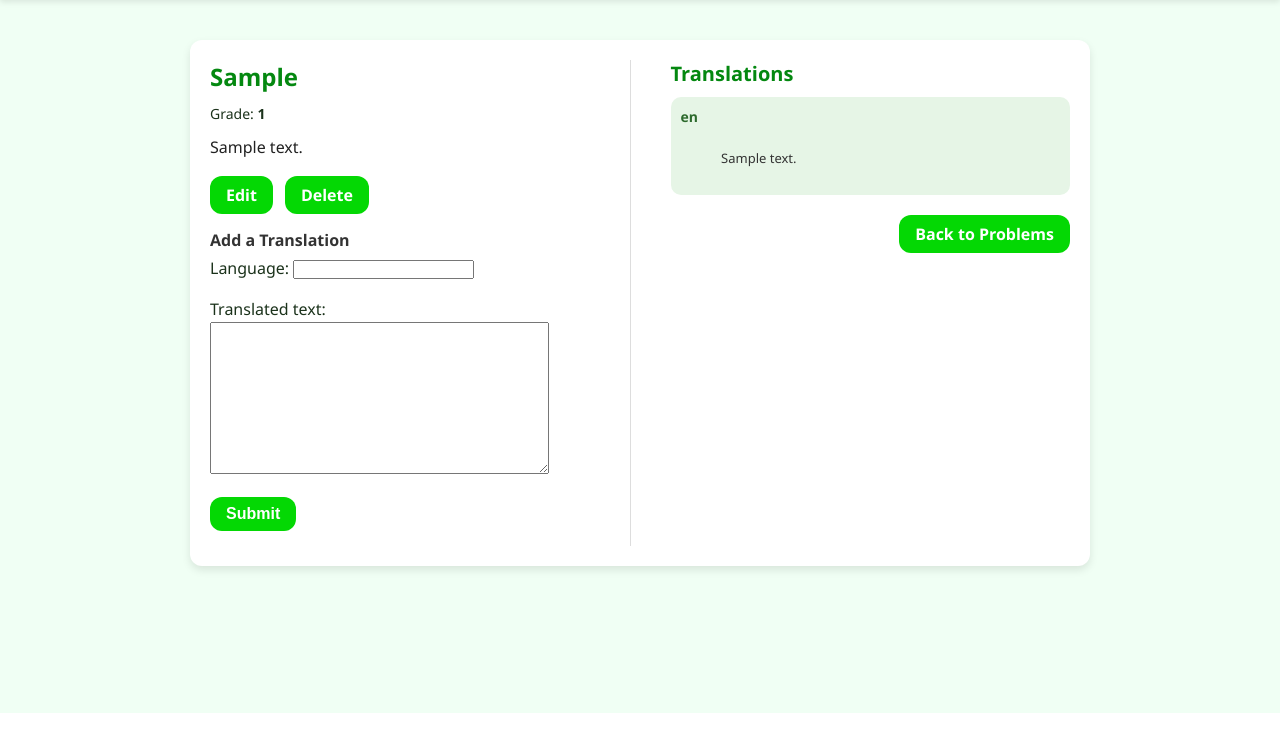
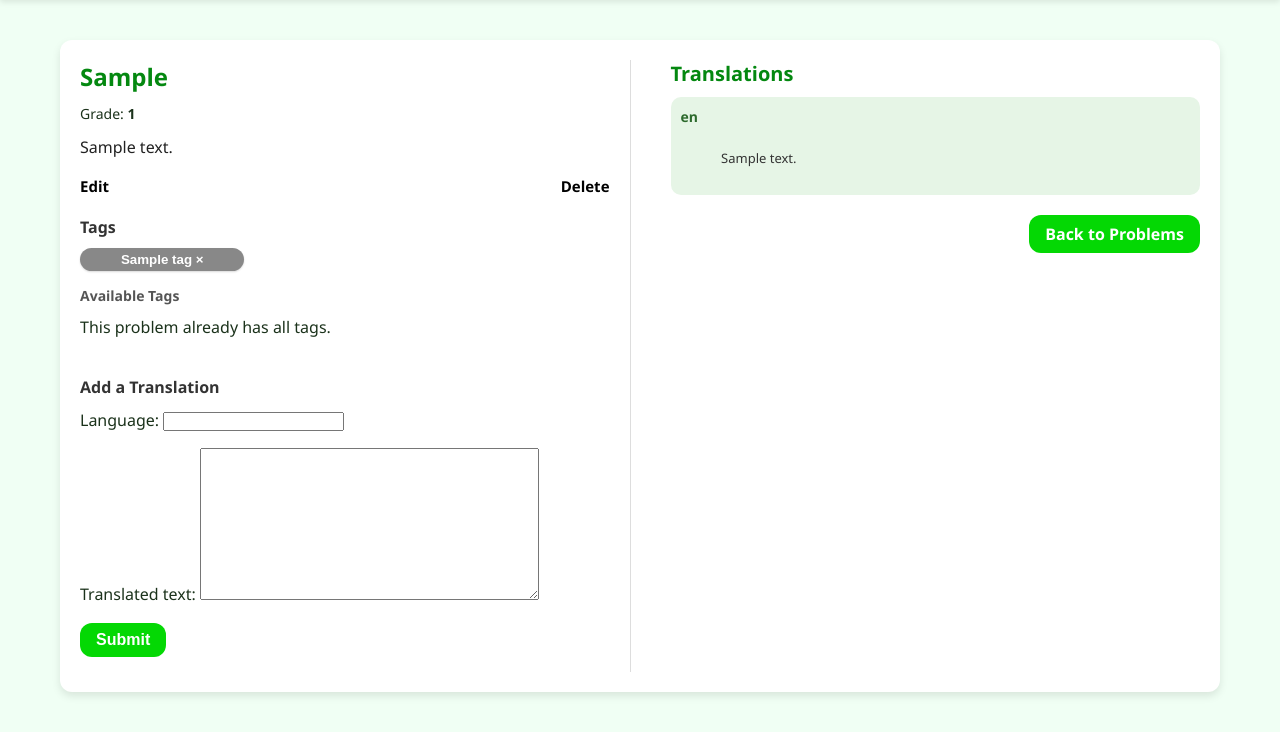
Before and after one commit to emilyyejia/studylog, a Django app: page /problems/1 in a window 1280 px wide. Shown: the part 87-819 px from the top of the page. Run offline with Django 5.2, Linux system fonts and the light colour scheme; tables that the repository leaves empty hold one stand-in row (values such as "Sample post").

Commit message:
Finch Collector Lab 7

```diff
--- a/main_app/models.py
+++ b/main_app/models.py
@@ -5,6 +5,7 @@
     category = models.CharField(max_length=100)
     grade = models.IntegerField()
     description = models.TextField(max_length=500)
+    tags = models.ManyToManyField('Tag')
 
     def __str__(self):
         return f'{self.category} ({self.grade})'
--- /dev/null
+++ b/main_app/static/css/detail.css
@@ -0,0 +1,53 @@
+.tag-row {
+  display: flex;
+  flex-wrap: wrap;
+  gap: 12px;
+  margin-top: 1rem;
+}
+
+.tag-form {
+  margin: 0;
+}
+
+
+.badge-btn-container {
+  flex: 0 0 calc(33.333% - 12px);
+  box-sizing: border-box;
+}
+
+
+.badge-btn {
+  width: 100%;
+  border: none;
+  border-radius: 9999px;
+  padding: 0.4rem 0;
+  font-weight: 600;
+  color: #fff;
+  cursor: pointer;
+  text-align: center;
+  box-shadow: 0 1px 2px rgb(0 0 0 / 0.15);
+  transition: background-color 0.15s ease-in-out, box-shadow 0.15s ease-in-out;
+  user-select: none;
+}
+
+.badge-btn:hover,
+.badge-btn:focus {
+  filter: brightness(90%);
+  box-shadow: 0 0 8px rgb(0 0 0 / 0.2);
+  outline: none;
+}
+
+.btn.small {
+  background: none;
+  color: black;
+  border: none;
+  padding: 0;
+  font-size: 1.5rem;
+  cursor: pointer;
+  transition: color 0.3s ease;
+}
+
+.btn.small:hover {
+  color: #05db05;
+  text-decoration: none;
+}
--- a/main_app/templates/problems/detail.html
+++ b/main_app/templates/problems/detail.html
@@ -1,17 +1,19 @@
 {% extends 'base.html' %}
+{% load static %}
+{% block head %}
+  <link rel="stylesheet" href="{% static 'css/detail.css' %}">
+{% endblock %}
 {% block content %}
-<section
-  class="problem-detail"
-  style="
-    max-width: 900px;
-    margin: 2rem auto;
-    background: white;
-    padding: 2rem;
-    border-radius: 12px;
-    box-shadow: 0 4px 8px rgba(0, 0, 0, 0.1);
-  "
->
+<section class="problem-detail" style="
+  max-width: 1500px;
+  margin: 2rem auto;
+  background: white;
+  padding: 2rem;
+  border-radius: 12px;
+  box-shadow: 0 4px 8px rgba(0, 0, 0, 0.1);
+">
   <div style="display: flex; gap: 2rem; align-items: flex-start">
+    <!-- Left Column -->
     <div style="flex: 1; border-right: 1px solid #ddd; padding-right: 2rem">
       <h1 style="color: #048810; font-size: 2.4rem">{{ problem.category }}</h1>
       <p class="grade" style="font-size: 1.4rem; margin-bottom: 1rem">
@@ -22,12 +24,49 @@
         <p>{{ problem.description }}</p>
       </div>
 
-      <div class="problem" style="margin: 1.5rem 0; display: flex; gap: 12px;">
-        <a href="{% url 'problem-update' problem.id %}" class="btn warn">Edit</a>
-        <a href="{% url 'problem-delete' problem.id %}" class="btn danger">Delete</a>
+      <div class="problem" style="margin: 1.5rem 0; display: flex; justify-content: space-between;">
+        <a href="{% url 'problem-update' problem.id %}" class="btn small">Edit</a>
+        <a href="{% url 'problem-delete' problem.id %}" class="btn small">Delete</a>
       </div>
 
-      <h3 style="font-size: 1.6rem; color: #333; margin-bottom: 0.5rem;">Add a Translation</h3>
+      <!-- TAGS Section -->
+      <section class="tags" style="margin-top: 2rem;">
+  <h2 style="font-size: 1.6rem; color: #333;">Tags</h2>
+
+  <!-- Assigned Tags -->
+  <div class="tag-row">
+    {% for tag in problem.tags.all %}
+    <form action="{% url 'remove-tag' problem.id tag.id %}" method="post" class="tag-form badge-btn-container">
+      {% csrf_token %}
+      <button type="submit" class="badge-btn" style="background-color: {{ tag.color }};">
+        {{ tag.name }} &times;
+      </button>
+    </form>
+    {% empty %}
+    <p class="no-tags">This problem doesn't have any tags!</p>
+    {% endfor %}
+  </div>
+
+  <h3 style="margin-top: 1.5rem; font-size: 1.4rem; color: #555;">Available Tags</h3>
+
+  <!-- Available Tags -->
+  <div class="tag-row">
+    {% for tag in tags %}
+    <form action="{% url 'associate-tag' problem.id tag.id %}" method="post" class="tag-form badge-btn-container">
+      {% csrf_token %}
+      <button type="submit" class="badge-btn" style="background-color: {{ tag.color }};">
+        + {{ tag.name }}
+      </button>
+    </form>
+    {% empty %}
+    <p class="all-tags">This problem already has all tags.</p>
+    {% endfor %}
+  </div>
+</section>
+
+
+      <!-- Translation Form -->
+      <h3 style="font-size: 1.6rem; color: #333; margin-top: 2rem;">Add a Translation</h3>
       <form action="{% url 'add-translation' problem.id %}" method="post" class="subsection-content" autocomplete="off" style="margin-bottom: 1.5rem">
         {% csrf_token %}
         {{ translation_form.as_p }}
@@ -35,11 +74,9 @@
       </form>
     </div>
 
+    <!-- Right Column: Translations -->
     <div style="flex: 1; padding-left: 2rem">
-      <h2 class="section-heading" style="font-size: 2rem; color: #048810; margin-bottom: 1rem">
-        Translations
-      </h2>
-
+      <h2 class="section-heading" style="font-size: 2rem; color: #048810; margin-bottom: 1rem">Translations</h2>
       <div class="translation-list" style="display: flex; flex-direction: column; gap: 1.5rem">
         {% for translation in problem.translation_set.all %}
         <div class="translation-card" style="background: #e6f5e6; border-radius: 10px; padding: 1rem">
@@ -55,8 +92,8 @@
         {% endfor %}
       </div>
 
-      <!-- Back to Problems button aligned to the right -->
-      <div style="margin-top: 2rem; text-align: right;">
+      <!-- Back Button -->
+      <div style="margin-top: 2rem; text-align: right">
         <a href="{% url 'problem_index' %}" class="btn btn-green">Back to Problems</a>
       </div>
     </div>
--- a/main_app/urls.py
+++ b/main_app/urls.py
@@ -9,6 +9,8 @@
     path('problems/add', views.ProblemAdd.as_view(), name='problem-add'),
     path('problems/<int:pk>/update/', views.ProblemUpdate.as_view(), name='problem-update'),
     path('problems/<int:pk>/delete/', views.ProblemDelete.as_view(), name='problem-delete'),
+    path('problems/<int:problem_id>/remove-tag/<int:tag_id>/', views.remove_tag, name='remove-tag'),
+    path('problems/<int:problem_id>/associate-tag/<int:tag_id>/', views.associate_tag, name='associate-tag'),
     path('problems/<int:problem_id>/add-translation/', views.add_translation, name='add-translation'),
     path('tags/create/', views.TagCreate.as_view(), name='tag-create'),
     path('tags/<int:pk>/', views.TagDetail.as_view(), name='tag-detail'),
--- a/main_app/views.py
+++ b/main_app/views.py
@@ -16,9 +16,11 @@
 
 def problem_detail(request, problem_id):
     problem = Problem.objects.get(id=problem_id)
+    tag_problem_has = problem.tags.all().values_list('id')
+    tags = Tag.objects.exclude(id__in=tag_problem_has)
     translation_form = TranslationForm()
     return render(request, 'problems/detail.html', {
-        'problem': problem, 'translation_form': translation_form
+        'problem': problem, 'translation_form': translation_form, 'tags':tags
     })
 
 def add_translation(request, problem_id):
@@ -32,7 +34,7 @@
 
 class ProblemAdd(CreateView):
     model = Problem
-    fields = '__all__'
+    fields = ['category', 'grade', 'description']
 
 class ProblemUpdate(UpdateView):
     model = Problem
@@ -59,3 +61,13 @@
 class TagDelete(DeleteView):
     model = Tag
     success_url = '/tags/'
+
+def associate_tag(request, problem_id, tag_id):
+    problem = Problem.objects.get(id=problem_id)
+    problem.tags.add(tag_id)
+    return redirect('problem_detail', problem_id=problem_id)
+
+def remove_tag(request, problem_id, tag_id):
+    problem = Problem.objects.get(id=problem_id)
+    problem.tags.remove(tag_id)
+    return redirect('problem_detail', problem_id=problem_id)
```
Also changed, not shown: main_app/migrations/0004_problem_tags.py (added).
